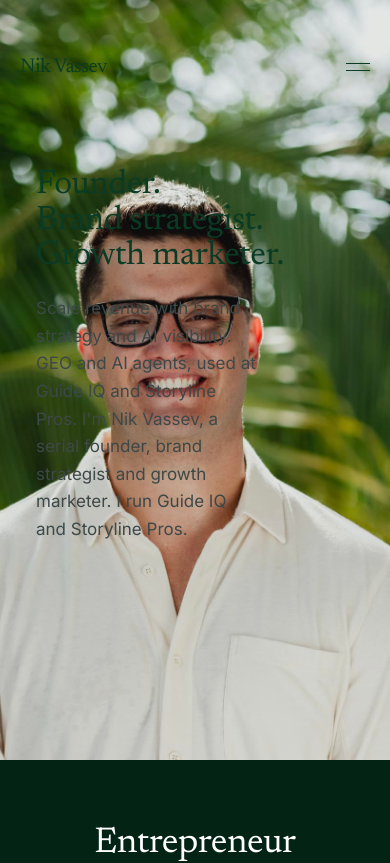
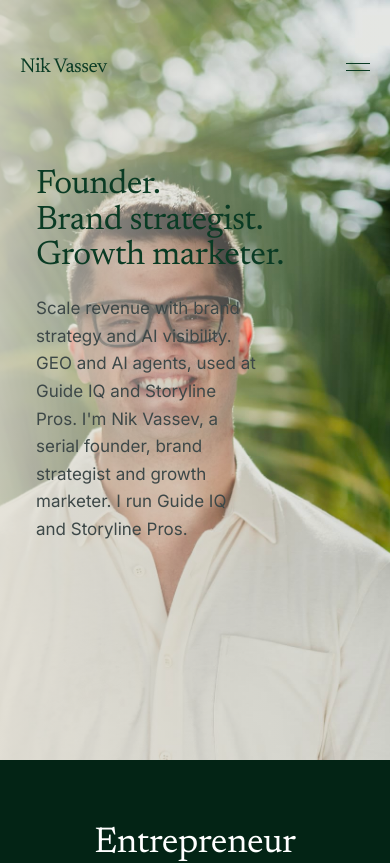
Before and after one commit to thenikvassev/nikvassev-site, a Next.js app: page / in a window 390 px wide. Shown: the top 863 px of the page. Built offline with nearby package versions, Linux system fonts and the light colour scheme.

Commit message:
Keep the mobile hero overlay readable on the portrait.
Shift Nik right and add a light cream wash so the identity lines sit on our token, not on dark hair.

Co-authored-by: thenikvassev <thenikvassev@users.noreply.github.com>

```diff
--- a/src/app/page.tsx
+++ b/src/app/page.tsx
@@ -58,9 +58,10 @@ export default function HomePage() {
           src="/photos/nik-hero-portrait.jpg"
           alt="Nik Vassev smiling outdoors in a cream polo and glasses, palms behind him."
           className="absolute inset-0 h-full w-full"
-          objectPosition="72% 28%"
+          objectPosition="80% 22%"
           priority
         />
+        <div className="absolute inset-0 bg-gradient-to-r from-cream/80 via-cream/35 to-transparent" />
         <div className="absolute inset-x-0 top-[168px] px-9">
           <IdentityHeadline />
           <p className="hero-bio mt-5 max-w-[220px]">{heroGraf}</p>
```
